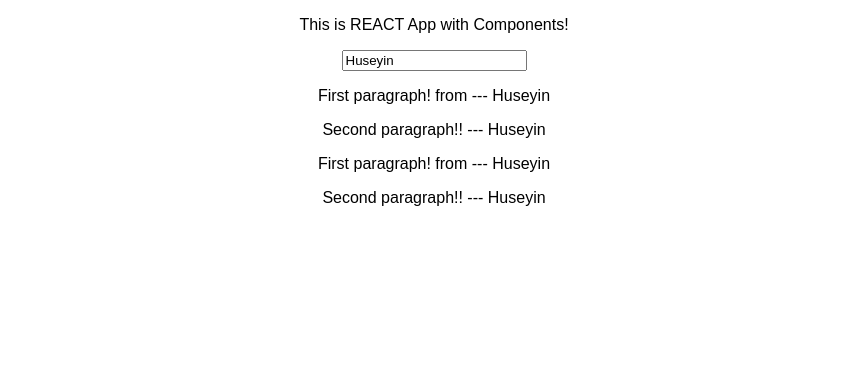
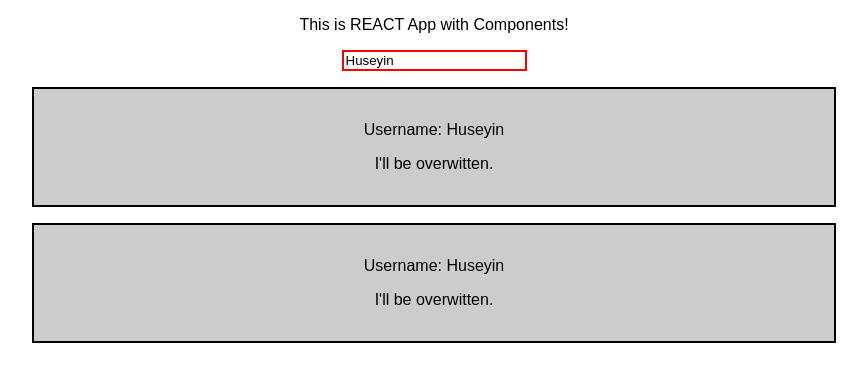
Before and after one commit to huseyinkadioglugit/user-assignment, a React (Create React App) app: page / in a window 1280 px wide. Shown: the top 382 px of the page, without its empty margins (206-1073 px from the left). Built offline with nearby package versions, Linux system fonts and the light colour scheme.

Commit message:
two way bindings & adding states

```diff
--- a/src/App.js
+++ b/src/App.js
@@ -11,17 +11,13 @@ class App extends Component {
 
 
   state = {
-    persons : [
-      {username : 'Huseyin'}
-    ]
+
+    username : 'Huseyin'
+
   }
 
 nameChangedHandler = (event) => {
-  this.setState({
-    persons: [
-      {name: 'Melisa'}
-    ]
-  })
+  this.setState({username: event.target.value});
 }
 
 render(){
@@ -29,17 +25,17 @@ render(){
     <div className="App">
       <p>This is REACT App with Components!</p>
       <UserInput
-      username= {this.state.persons[0].username}
+      currentName= {this.state.username}
        changed = {this.nameChangedHandler}
       >
 
 
       </UserInput>
       <UserOutput
-        username= {this.state.persons[0].username}
+        username= {this.state.username}
       ></UserOutput>
       <UserOutput
-       username= {this.state.persons[0].username}
+       username= {this.state.username}
       ></UserOutput>
 
     </div>
--- a/src/User/UserInput/UserInput.js
+++ b/src/User/UserInput/UserInput.js
@@ -2,13 +2,20 @@ import React from 'react';
 
 const userInput = (props) => {
 
+    const style = {
+        border: '2px solid red'
+
+    };
 
     return (
         <div>
-            <input type="text" onChange={props.changed} value={props.username}
-            />
+            <input type="text"
+            style={style}
+            onChange={props.changed}
+             value={props.currentName}/>
         </div>
-    )
+    );
+
 
 }
 export default userInput;
--- a/src/User/UserOutput/UserOutput.css
+++ b/src/User/UserOutput/UserOutput.css
@@ -0,0 +1,8 @@
+.UserOutput {
+    width: 60%;
+    padding: 16px;
+    margin: 16px auto;
+    border: 2px solid black;
+    background-color: #ccc;
+    text-align: center;
+};
--- a/src/User/UserOutput/UserOutput.js
+++ b/src/User/UserOutput/UserOutput.js
@@ -1,11 +1,12 @@
 import React from 'react';
+import './UserOutput.css';
 
 const userOutput = (props) => {
 
     return (
-        <div>
-            <p>First paragraph! from --- {props.username}</p>
-            <p>Second paragraph!! --- {props.username}</p>
+        <div className="UserOutput">
+            <p>Username: {props.username}</p>
+            <p>I'll be overwitten.</p>
         </div>
     )
 
```
Also changed, not shown: 1 other file (tests, documents, lock files or other folders).
